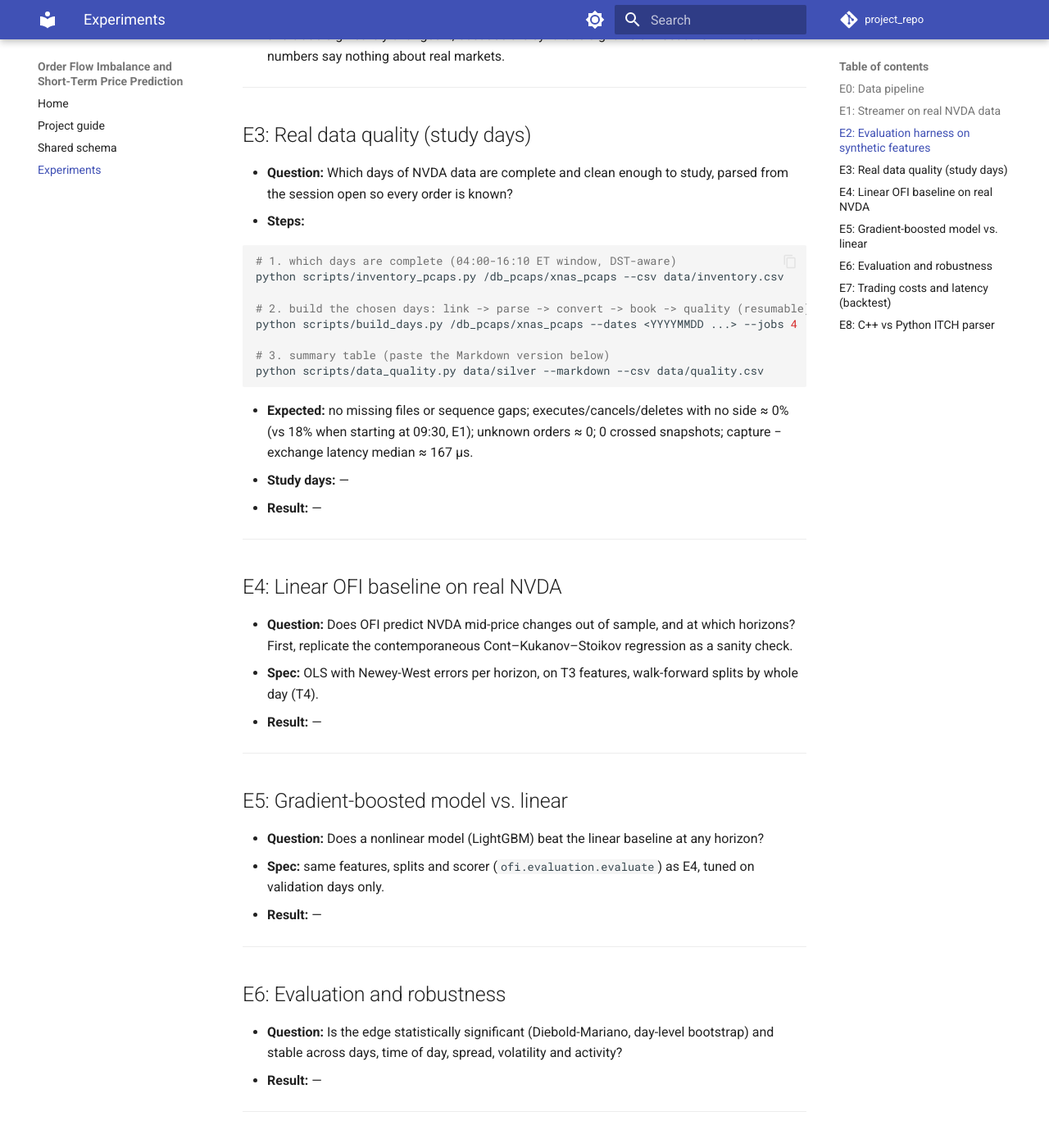
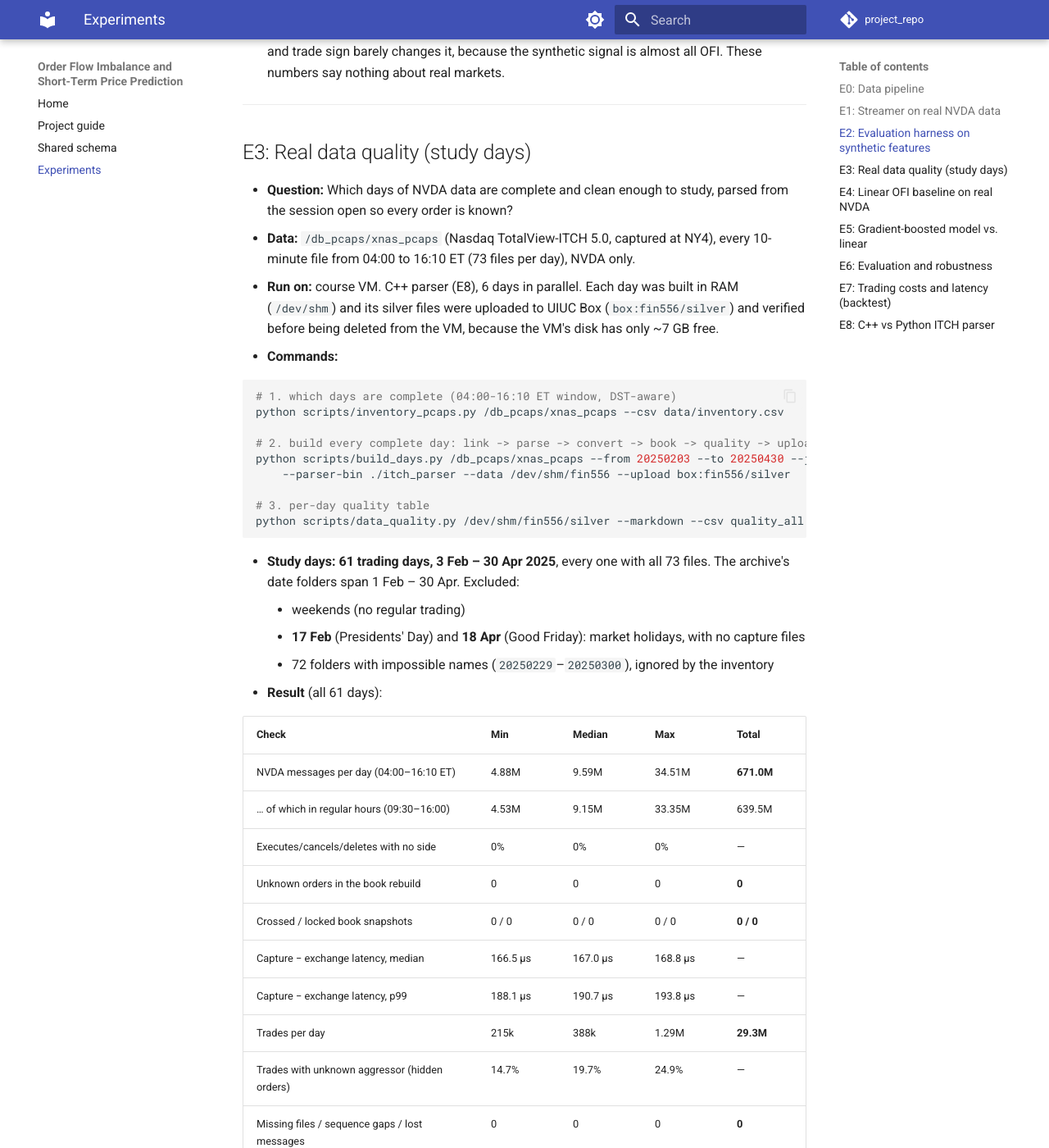
Before and after one commit to FIN-556-Market-Microstructures/project_repo, an MkDocs documentation site: the page built from docs/experiments.md, in a window 1280 px wide and 1400 px high, scrolled down 4448 px. Shown: the whole window at 82% size. Built offline with MkDocs 1.6.1 and Material for MkDocs 9.7.7, drawn with Linux system fonts in a browser that asks for light colours; emoji names are drawn with the system emoji font; comment, search, counter and statistics services are not loaded; some of the changed text lies outside the part shown.

Commit message:
T2: E3 results for all 61 study days; holidays reported as skipped
E3 written up: 61 full trading days (3 Feb - 30 Apr 2025), 671M NVDA
messages and 29.3M trades, built in RAM on the VM and stored in UIUC Box
(13.4 GiB). Every day: 0% executes/cancels/deletes without side, 0 unknown
orders, 0 crossed/locked book snapshots, 0 missing files or sequence gaps;
capture-exchange latency median 166.5-168.8 us. About 20% of trades are
hidden-order trades with unknown aggressor. 7-10 April (tariff selloff) are
the busiest days, up to 3.6x the median.

build_days.py: a date folder with no captures in the window (market
holidays: 17 Feb, 18 Apr) is now reported as skipped, not as a failure, and
doesn't make the run exit with an error.

Co-Authored-By: Claude Opus 5.5 <noreply@anthropic.com>

````diff
--- a/docs/experiments.md
+++ b/docs/experiments.md
@@ -10,7 +10,7 @@ row to the index.
 | E0 | [Data pipeline](#e0-data-pipeline) | :hourglass: Parser and streamer done; book rebuild and features not started |
 | E1 | [Streamer on real NVDA data](#e1-streamer-on-real-nvda-data) | :white_check_mark: Time order holds; capture − exchange latency median 167.5 µs, as expected |
 | E2 | [Evaluation harness on synthetic features](#e2-evaluation-harness-on-synthetic-features) | :white_check_mark: Recovers the planted signal (R² 0.09 at 10 ms, ~0 by 1 s) |
-| E3 | [Real data quality (study days)](#e3-real-data-quality-study-days) | :hourglass: Pipeline built and tested (T2); waiting for the VM run |
+| E3 | [Real data quality (study days)](#e3-real-data-quality-study-days) | :white_check_mark: 61 full days (Feb–Apr 2025), 671M messages: 0 missing sides, 0 unknown orders, 0 crossed books, 0 gaps; latency median 167 µs |
 | E4 | [Linear OFI baseline on real NVDA](#e4-linear-ofi-baseline-on-real-nvda) | :white_circle: Not started (T5) |
 | E5 | [Gradient-boosted model vs. linear](#e5-gradient-boosted-model-vs-linear) | :white_circle: Not started (T6) |
 | E6 | [Evaluation and robustness](#e6-evaluation-and-robustness) | :white_circle: Not started (T7) |
@@ -134,24 +134,76 @@ python -m streamer data/bronze --symbol NVDA --max-batches 5
 
 - **Question:** Which days of NVDA data are complete and clean enough to
   study, parsed from the session open so every order is known?
-- **Steps:**
+- **Data:** `/db_pcaps/xnas_pcaps` (Nasdaq TotalView-ITCH 5.0, captured at
+  NY4), every 10-minute file from 04:00 to 16:10 ET (73 files per day),
+  NVDA only.
+- **Run on:** course VM. C++ parser (E8), 6 days in parallel. Each day was
+  built in RAM (`/dev/shm`) and its silver files were uploaded to UIUC Box
+  (`box:fin556/silver`) and verified before being deleted from the VM, because
+  the VM's disk has only ~7 GB free.
+- **Commands:**
 
 ```bash
 # 1. which days are complete (04:00-16:10 ET window, DST-aware)
 python scripts/inventory_pcaps.py /db_pcaps/xnas_pcaps --csv data/inventory.csv
 
-# 2. build the chosen days: link -> parse -> convert -> book -> quality (resumable)
-python scripts/build_days.py /db_pcaps/xnas_pcaps --dates <YYYYMMDD ...> --jobs 4
+# 2. build every complete day: link -> parse -> convert -> book -> quality -> upload (resumable)
+python scripts/build_days.py /db_pcaps/xnas_pcaps --from 20250203 --to 20250430 --jobs 6 \
+    --parser-bin ./itch_parser --data /dev/shm/fin556 --upload box:fin556/silver
 
-# 3. summary table (paste the Markdown version below)
-python scripts/data_quality.py data/silver --markdown --csv data/quality.csv
+# 3. per-day quality table
+python scripts/data_quality.py /dev/shm/fin556/silver --markdown --csv quality_all.csv
 ```
 
-- **Expected:** no missing files or sequence gaps; executes/cancels/deletes
-  with no side ≈ 0% (vs 18% when starting at 09:30, E1); unknown orders ≈ 0;
-  0 crossed snapshots; capture − exchange latency median ≈ 167 µs.
-- **Study days:** —
-- **Result:** —
+- **Study days: 61 trading days, 3 Feb – 30 Apr 2025**, every one with all 73
+  files. The archive's date folders span 1 Feb – 30 Apr. Excluded:
+    - weekends (no regular trading)
+    - **17 Feb** (Presidents' Day) and **18 Apr** (Good Friday): market
+      holidays, with no capture files
+    - 72 folders with impossible names (`20250229`–`20250300`), ignored by the
+      inventory
+- **Result** (all 61 days):
+
+| Check | Min | Median | Max | Total |
+|---|---|---|---|---|
+| NVDA messages per day (04:00–16:10 ET) | 4.88M | 9.59M | 34.51M | **671.0M** |
+| … of which in regular hours (09:30–16:00) | 4.53M | 9.15M | 33.35M | 639.5M |
+| Executes/cancels/deletes with no side | 0% | 0% | 0% | — |
+| Unknown orders in the book rebuild | 0 | 0 | 0 | **0** |
+| Crossed / locked book snapshots | 0 / 0 | 0 / 0 | 0 / 0 | **0 / 0** |
+| Capture − exchange latency, median | 166.5 µs | 167.0 µs | 168.8 µs | — |
+| Capture − exchange latency, p99 | 188.1 µs | 190.7 µs | 193.8 µs | — |
+| Trades per day | 215k | 388k | 1.29M | **29.3M** |
+| Trades with unknown aggressor (hidden orders) | 14.7% | 19.7% | 24.9% | — |
+| Missing files / sequence gaps / lost messages | 0 | 0 | 0 | **0** |
+
+Busiest days, all in the April tariff selloff:
+
+| Date | Messages | Trades |
+|---|---|---|
+| 7 Apr 2025 | 34.5M | 1.29M |
+| 9 Apr 2025 | 28.0M | 1.25M |
+| 10 Apr 2025 | 24.5M | 0.95M |
+| 8 Apr 2025 | 21.8M | 0.98M |
+
+- **Storage:** 305 files (5 per day: messages, trades, book, book stats,
+  quality) = **13.4 GiB** in Box, about 0.22 GiB per day. One day takes about
+  10 minutes on one job.
+- **Interpretation:**
+    - Every study day is complete and internally consistent. Starting from
+      04:00 ET, with the parser's file-boundary bug fixed (E8), every
+      execute, cancel and delete matches a known order, and the rebuilt book
+      is never crossed in ~6.5M snapshots per day. These are the data for
+      every model.
+    - Capture latency is very stable (median 166.5–168.8 µs every day), so
+      the NY4 ↔ Carteret transit is a fixed offset. This matters for the
+      backtest latency model.
+    - **About 20% of trades have no known aggressor:** these are hidden-order
+      trades, whose side Nasdaq doesn't report. Trade-sign features count
+      them as 0, a limitation to state in the report.
+    - **7–10 April is a different regime:** up to 3.6× the median message
+      count. That's useful for robustness tests (T7), and it matters when
+      choosing the test period (T4).
 
 ---
 
````
Also changed, not shown: docs/index.md (+1 -0 lines), 2 other files.
